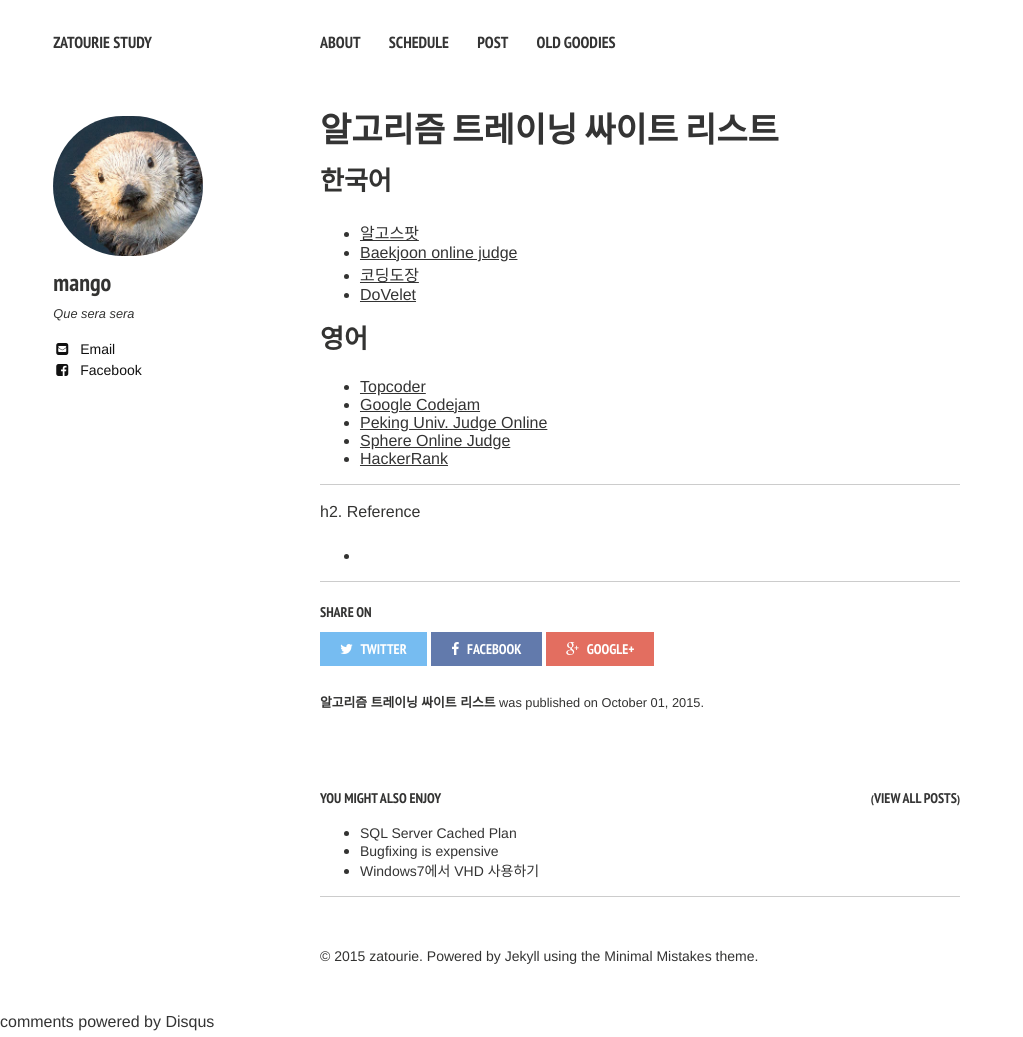
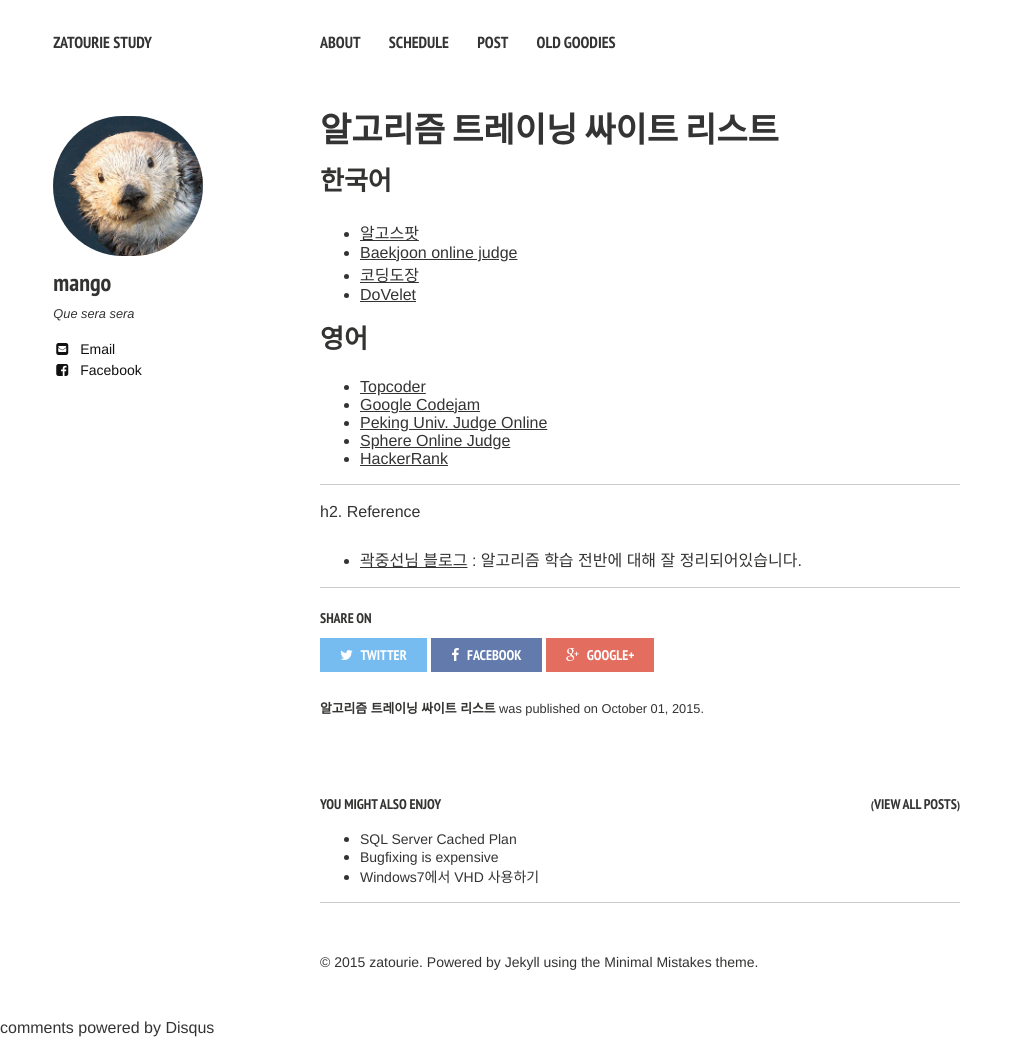
Before and after one commit to zatourie/zatourie.github.io, a Jekyll site: the page built from _posts/2015-10-01-algorithm_training.md, in a window 1280 px wide. Shown: the whole page, without its empty margins (0-1023 px from the left). Built offline with Jekyll 4.4.1, drawn with Linux system fonts in a browser that asks for light colours; nearby versions of some CDN libraries; comment, search, counter and statistics services are not loaded.

Commit message:
add ref site

```diff
--- a/_posts/2015-10-01-algorithm_training.md
+++ b/_posts/2015-10-01-algorithm_training.md
@@ -29,4 +29,4 @@
 
 h2. Reference
 
-* [](http://sunnykwak.tistory.com/86)
+* [곽중선님 블로그](http://sunnykwak.tistory.com/86) : 알고리즘 학습 전반에 대해 잘 정리되어있습니다.
```
